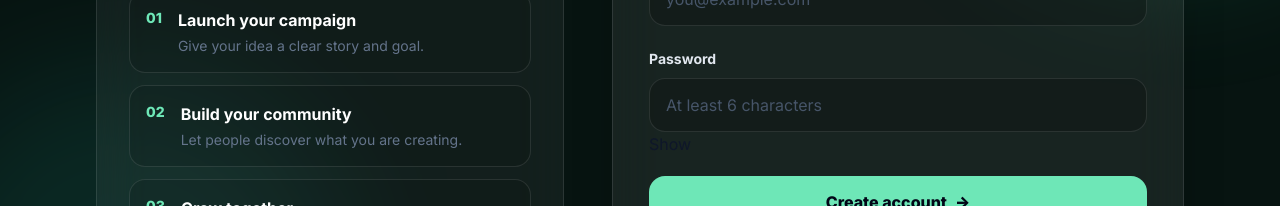
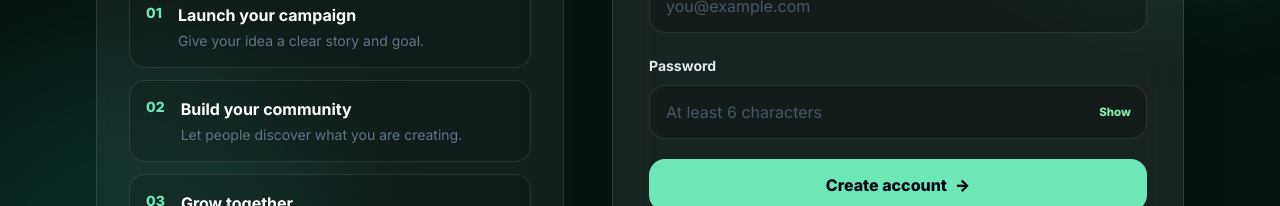
Before and after one commit to Satyakush/Reward_Based_Crowdfund_Platform, a React (Vite) app in the folder client/: page /register in a window 1280 px wide. Shown: the part 458-664 px from the top of the page. Built offline with nearby package versions, Linux system fonts and the light colour scheme; no server answers.

Commit message:
ui: polish crowdfunding registration password control

```diff
--- a/client/src/index.css
+++ b/client/src/index.css
@@ -31,3 +31,5 @@ select {
   min-height: 100vh;
   background: #f8fafc;
 }
+
+.crowdfund-register__control{position:relative}.crowdfund-register__control input{padding-right:4.5rem}.crowdfund-register__toggle{position:absolute;right:.55rem;top:50%;transform:translateY(-35%);border:0;background:transparent;color:#86efac;font-size:.72rem;font-weight:900;cursor:pointer;padding:.45rem}.crowdfund-register__toggle:focus-visible{outline:2px solid #86efac;outline-offset:2px}
```
